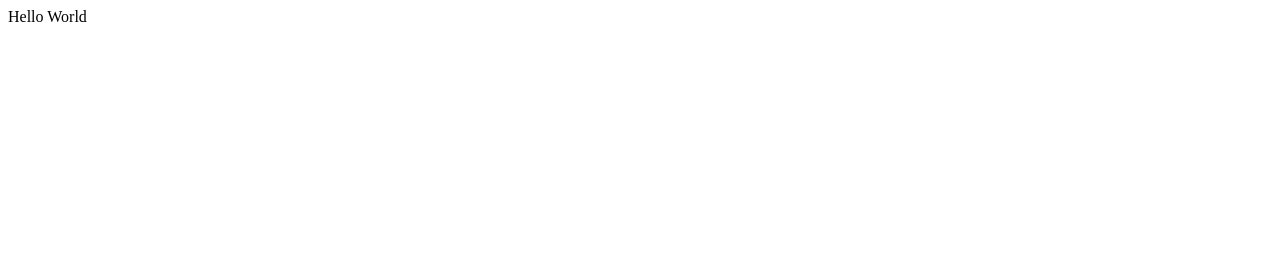
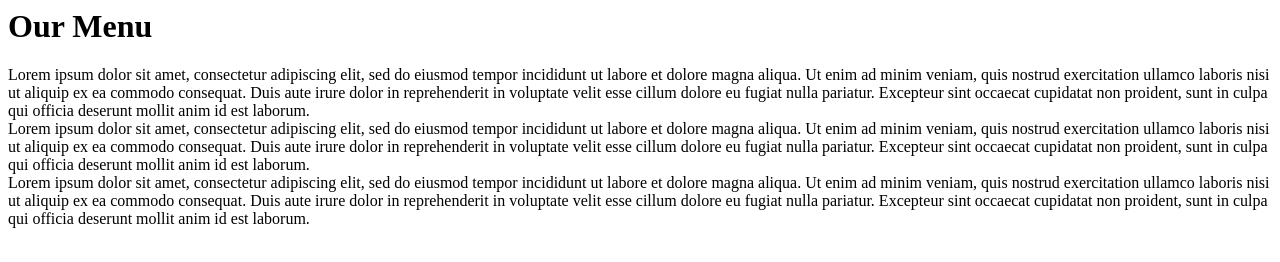
Before and after one commit to magicboxes99/magicboxes99.github.io, a plain HTML site: page module2-solution/index.html in a window 1280 px wide. Drawn offline with Linux system fonts and the light colour scheme.

Commit message:
Add content

```diff
--- a/module2-solution/index.html
+++ b/module2-solution/index.html
@@ -1 +1,20 @@
-Hello World
+<html>
+  <head>
+    <meta http-equiv="X-UA-Compatible" content="IE=edge">
+    <meta http-equiv="Content-type" content="text/html; charset=utf-8">
+    <meta name="viewport" content="width=device-width, initial-scale=1.0">
+    <link rel="stylesheet" type="text/css" href="css/style.css">
+  </head>
+  <body>
+    <h1>Our Menu</h1>
+    <section>
+      Lorem ipsum dolor sit amet, consectetur adipiscing elit, sed do eiusmod tempor incididunt ut labore et dolore magna aliqua. Ut enim ad minim veniam, quis nostrud exercitation ullamco laboris nisi ut aliquip ex ea commodo consequat. Duis aute irure dolor in reprehenderit in voluptate velit esse cillum dolore eu fugiat nulla pariatur. Excepteur sint occaecat cupidatat non proident, sunt in culpa qui officia deserunt mollit anim id est laborum.
+    </section>
+    <section>
+      Lorem ipsum dolor sit amet, consectetur adipiscing elit, sed do eiusmod tempor incididunt ut labore et dolore magna aliqua. Ut enim ad minim veniam, quis nostrud exercitation ullamco laboris nisi ut aliquip ex ea commodo consequat. Duis aute irure dolor in reprehenderit in voluptate velit esse cillum dolore eu fugiat nulla pariatur. Excepteur sint occaecat cupidatat non proident, sunt in culpa qui officia deserunt mollit anim id est laborum.
+    </section>
+    <section>
+      Lorem ipsum dolor sit amet, consectetur adipiscing elit, sed do eiusmod tempor incididunt ut labore et dolore magna aliqua. Ut enim ad minim veniam, quis nostrud exercitation ullamco laboris nisi ut aliquip ex ea commodo consequat. Duis aute irure dolor in reprehenderit in voluptate velit esse cillum dolore eu fugiat nulla pariatur. Excepteur sint occaecat cupidatat non proident, sunt in culpa qui officia deserunt mollit anim id est laborum.
+    </section>
+  </body>
+</html>
```
Also changed, not shown: module2-solution/css/style.css (added, +14 -0 lines).
